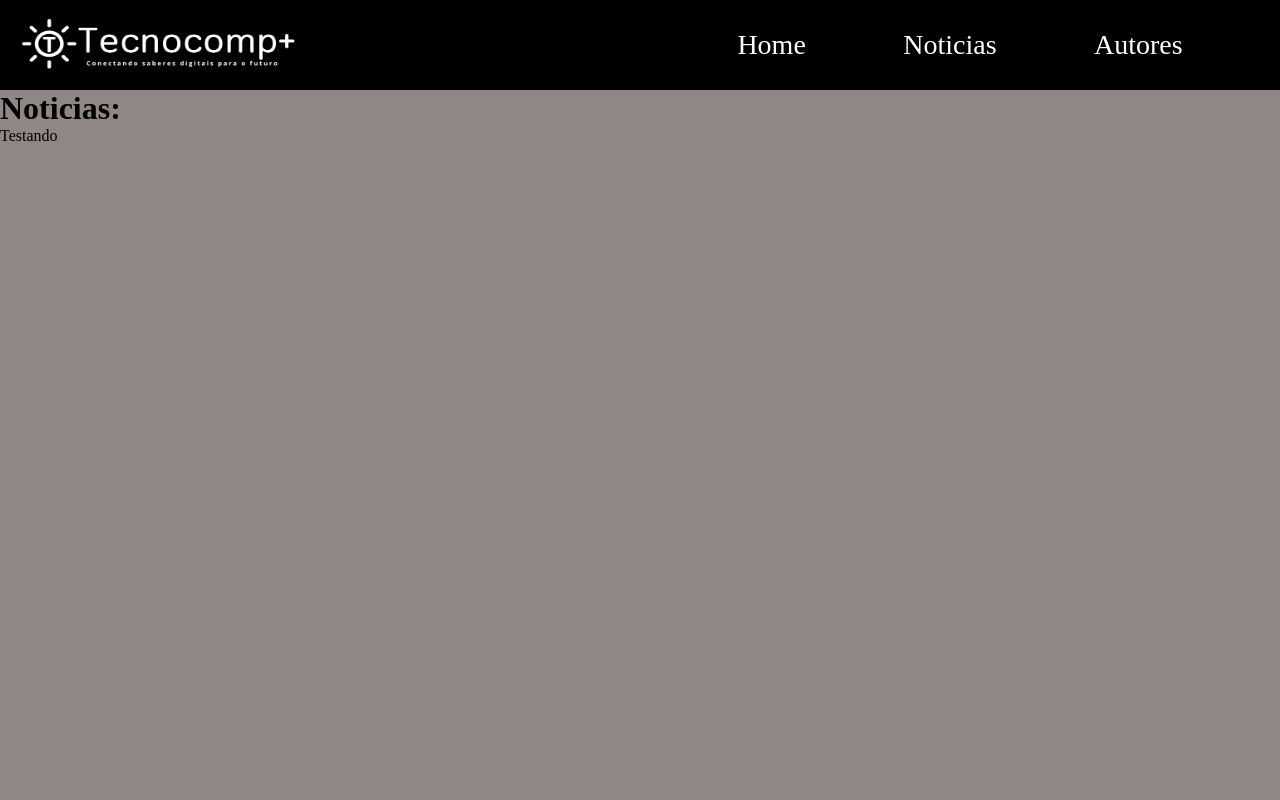
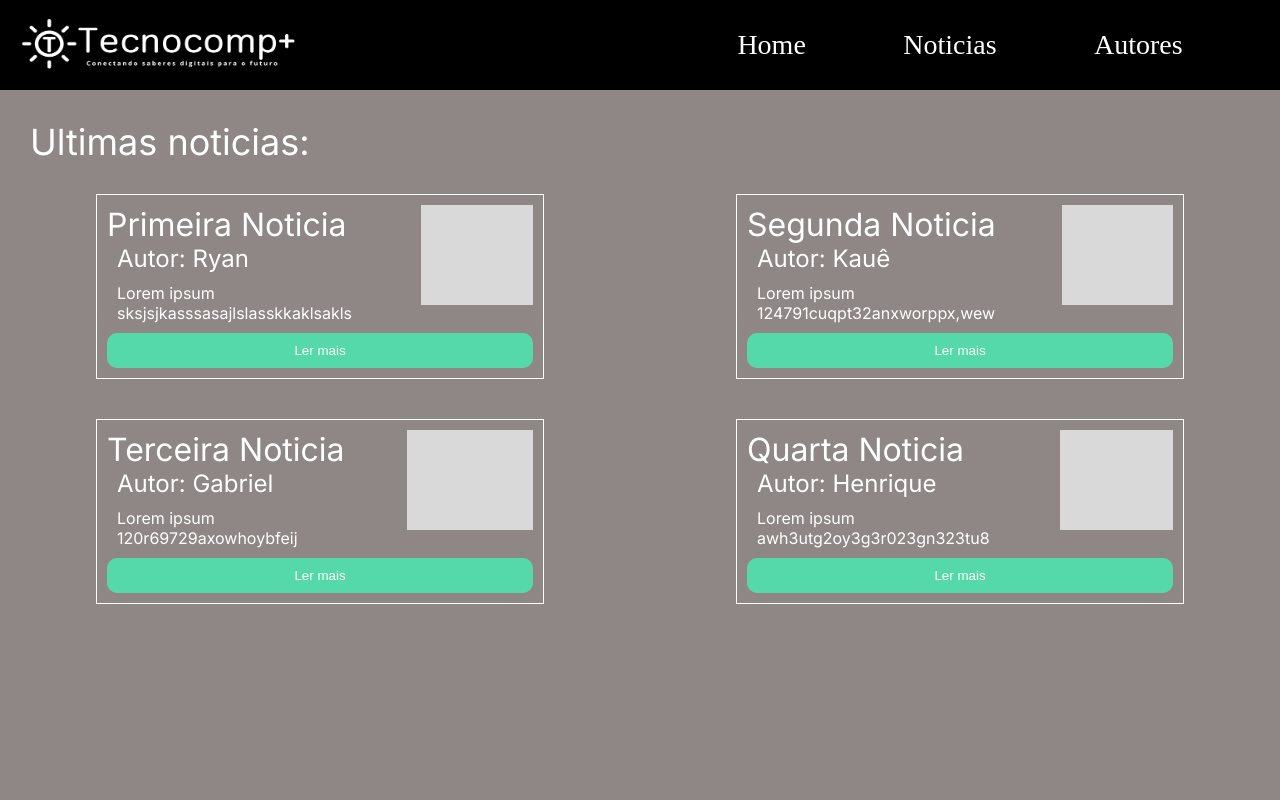
Before and after one commit to CESIT-UEA/blog-tecnocomp-, an Angular app in the folder blog-tencnocomp/: page /home in a window 1280 px wide. Shown: the top 800 px of the page. Built offline with nearby package versions, Linux system fonts and the light colour scheme.

Commit message:
Feita as alterações no componente de noticias

```diff
--- a/blog-tencnocomp/src/app/pages/home/components/noticias/noticias.component.css
+++ b/blog-tencnocomp/src/app/pages/home/components/noticias/noticias.component.css
@@ -1,4 +1,58 @@
+@import url('https://fonts.googleapis.com/css2?family=Inter&display=swap');
+
 main{
   background-color: #8F8686;
   height: 100%;
+  color: white;
+  font-family: Inter;
 }
+main h3{
+  font-size: 36px;
+  font-weight: 200;
+  padding: 30px 0 0 30px;
+}
+.container-noticias{
+  display: grid;
+  grid-template-columns: 50% 50%;
+  justify-content: space-around;
+  width: 100%;
+  margin-top: 30px;
+}
+.container-noticia-card{
+  border: 1px solid white;
+  width: 70%;
+  margin: 0 auto;
+  margin-bottom: 40px;
+  padding: 10px;
+}
+.container-noticia-conteudo{
+  display: flex;
+  justify-content: space-between;
+}
+.imagem{
+  width: 30%;
+  height: 100px;
+  background-color: #D9D9D9;
+}
+
+.container-noticia-conteudo-texto-autor{
+  font-size: 24px;
+  padding-left: 10px;
+}
+.container-noticia-conteudo-texto-titulo{
+  font-size: 32px;
+  font-weight: 100;
+}
+.container-noticia-conteudo-texto-noticia{
+  width: 80%;
+  padding: 10px;
+}
+.container-noticia-card-botao{
+  width: 100%;
+  background-color: #56D9AA;
+  outline: none;
+  border: none;
+  padding: 10px;
+  border-radius: 10px;
+  color: white;
+}
--- a/blog-tencnocomp/src/app/pages/home/components/noticias/noticias.component.html
+++ b/blog-tencnocomp/src/app/pages/home/components/noticias/noticias.component.html
@@ -1,4 +1,16 @@
 <main>
-  <h1>Noticias:</h1>
-  <p>Testando</p>
+  <h3>Ultimas noticias:</h3>
+  <div class="container-noticias">
+    <div class="container-noticia-card" *ngFor="let noticias of noticias">
+      <div class="container-noticia-conteudo">
+        <div class="container-noticia-conteudo-texto">
+          <h5 class="container-noticia-conteudo-texto-titulo">{{noticias.titulo}}</h5>
+          <p class="container-noticia-conteudo-texto-autor">Autor: {{noticias.autor}}</p>
+          <p class="container-noticia-conteudo-texto-noticia">{{noticias.noticia}}</p>
+        </div>
+        <div class="imagem"></div>
+      </div>
+      <button class="container-noticia-card-botao">Ler mais</button>
+    </div>
+  </div>
 </main>
--- a/blog-tencnocomp/src/app/pages/home/components/noticias/noticias.component.ts
+++ b/blog-tencnocomp/src/app/pages/home/components/noticias/noticias.component.ts
@@ -6,5 +6,26 @@ import { Component } from '@angular/core';
   styleUrls: ['./noticias.component.css']
 })
 export class NoticiasComponent {
-
+  noticias: any = [
+    {
+      titulo:'Primeira Noticia',
+      autor:'Ryan',
+      noticia:'Lorem ipsum sksjsjkasssasajlslasskkaklsakls'
+    },
+    {
+      titulo:'Segunda Noticia',
+      autor:'Kauê',
+      noticia:'Lorem ipsum 124791cuqpt32anxworppx,wew'
+    },
+    {
+      titulo:'Terceira Noticia',
+      autor:'Gabriel',
+      noticia:'Lorem ipsum 120r69729axowhoybfeij'
+    },
+    {
+      titulo:'Quarta Noticia',
+      autor:'Henrique',
+      noticia:'Lorem ipsum awh3utg2oy3g3r023gn323tu8'
+    }
+  ]
 }
```
